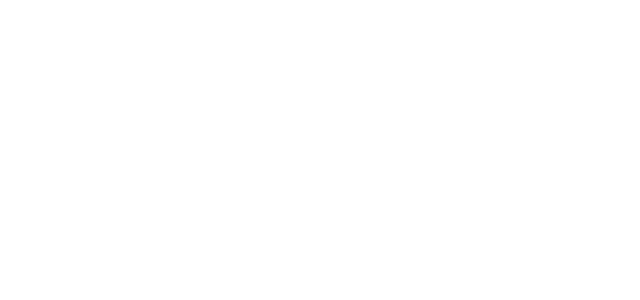
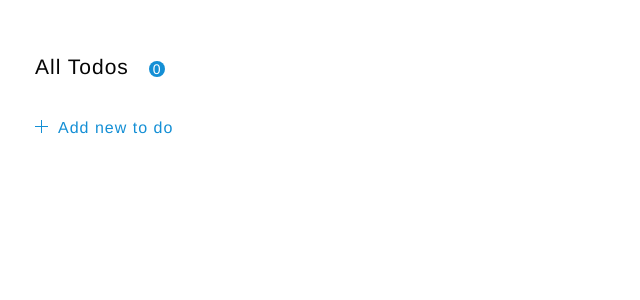
Before and after one commit to astout55555/todo_list_react_app, a React (Vite) app: page / in a window 1280 px wide. Shown: the top 300 px of the page, without its empty margins (0-640 px from the left). Built offline with nearby package versions, Linux system fonts and the light colour scheme.

Commit message:
Move HTML into tsx return values, providing skeletons of needed components to display the todo list. Leave comments in placeholder code for sort function and untranslated handlebars markup.

```diff
--- a/src/App.tsx
+++ b/src/App.tsx
@@ -1,12 +1,33 @@
-import { useState } from 'react'
+import { useState, useEffect } from 'react'
 import './App.css'
+import TodoList from './components/TodoList';
 
 function App() {
+  const [allTodos, setAllTodos] = useState([]);
+
+
+
 
   return (
-    <>
-
-    </>
+      <div id="items" >
+        <header>
+          <dl>
+            <dt>All Todos</dt>
+            <dd>{allTodos.length}</dd>
+          </dl>
+        </header>
+        <main>
+          <label htmlFor="new_item">
+            <img src="images/plus.png" alt="Add Todo Item" />
+            <h2>Add new to do</h2>
+          </label>
+          <table cellSpacing="0">
+            <tbody>
+              <TodoList allTodos={allTodos} />
+            </tbody>
+          </table>
+        </main>
+      </div>
   )
 }
 
--- /dev/null
+++ b/src/components/Todo.tsx
@@ -0,0 +1,25 @@
+
+
+const Todo = ({todo}) => {
+
+
+  return (
+    <tr  data-id={todo.id} >
+      <td className="list_item">
+        this is where the todo info goes, but I need to convert it from handlebars...
+        {/* {{#if completed}}
+        <input type="checkbox" name="item_{{id}}" id="item_{{id}}" checked/>
+        {{else}}
+        <input type="checkbox" name="item_{{id}}" id="item_{{id}}"/>
+        {{/if}}
+        <span className="check"></span>
+        <label for="item_{{id}}">{{title}} - {{due_date}}</label> */}
+      </td>
+      <td className="delete">
+        <img src="images/trash.png" alt="Delete"/>
+      </td>
+    </tr>
+  )
+}
+
+export default Todo;
--- /dev/null
+++ b/src/components/TodoList.tsx
@@ -0,0 +1,24 @@
+import Todo from './Todo';
+
+const TodoList = ({allTodos}) => {
+  const sortByCompletion = (todos) => {
+    const sortedTodos = todos; // implement sort here
+    return sortedTodos;
+  }
+
+  const fullList = () => {
+    return sortByCompletion(allTodos).map(todo => {
+      return (
+        <Todo todo={todo} />
+      );
+    });
+  }
+
+  return (
+    <>
+      {fullList()}
+    </>
+  );
+}
+
+export default TodoList;
```
